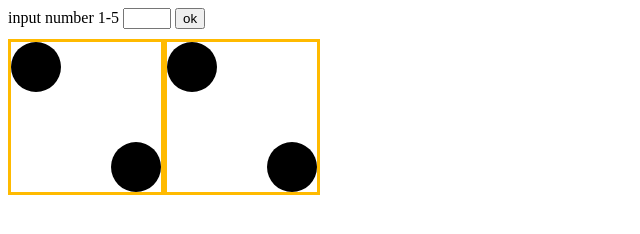
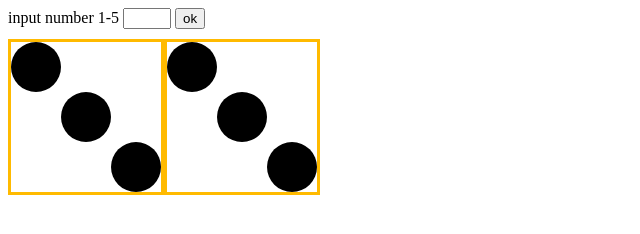
Before and after one commit to soepg/dice_game, a plain HTML site: page index.html in a window 1280 px wide. Shown: the whole page, without its empty margins (0-640 px from the left). Drawn offline with Linux system fonts and the light colour scheme.

Commit message:
commit11

```diff
--- a/index.html
+++ b/index.html
@@ -19,12 +19,18 @@
             <div class="row">
                 <div class="circle"></div>
             </div>
+            <div class="center">
+                <div class="circle"></div>
+            </div>
             <div class="row_end">
                 <div class="circle"></div>
             </div>
         </div>
         <div class="div" id="your_number">
             <div class="row">
+                <div class="circle"></div>
+            </div>
+            <div class="center">
                 <div class="circle"></div>
             </div>
             <div class="row_end">
--- a/styles.css
+++ b/styles.css
@@ -27,3 +27,8 @@
     justify-content: end;
     width: 66.6%;
 }
+.center{
+    display: flex;
+    align-items: center;
+    justify-content: center;
+}
```
